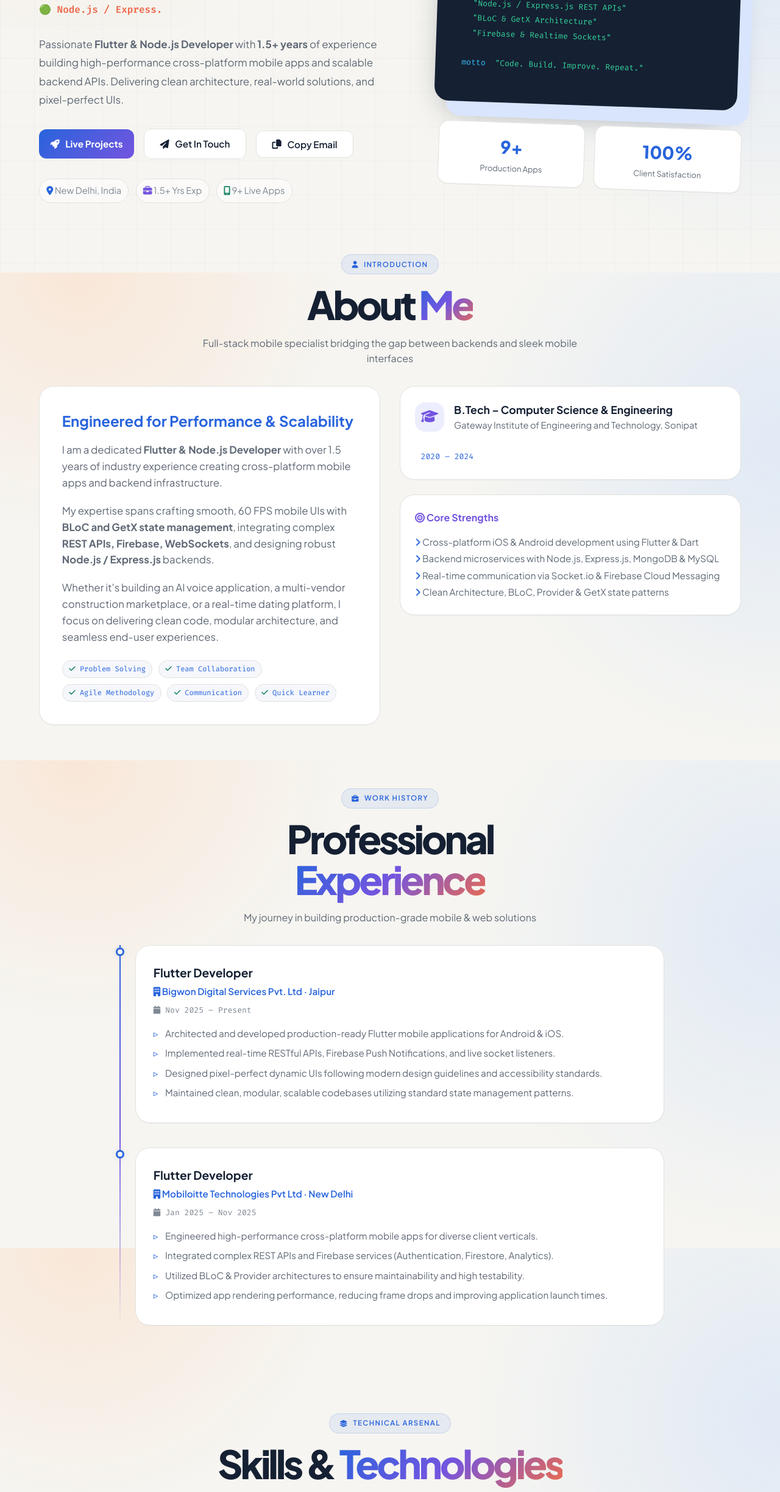
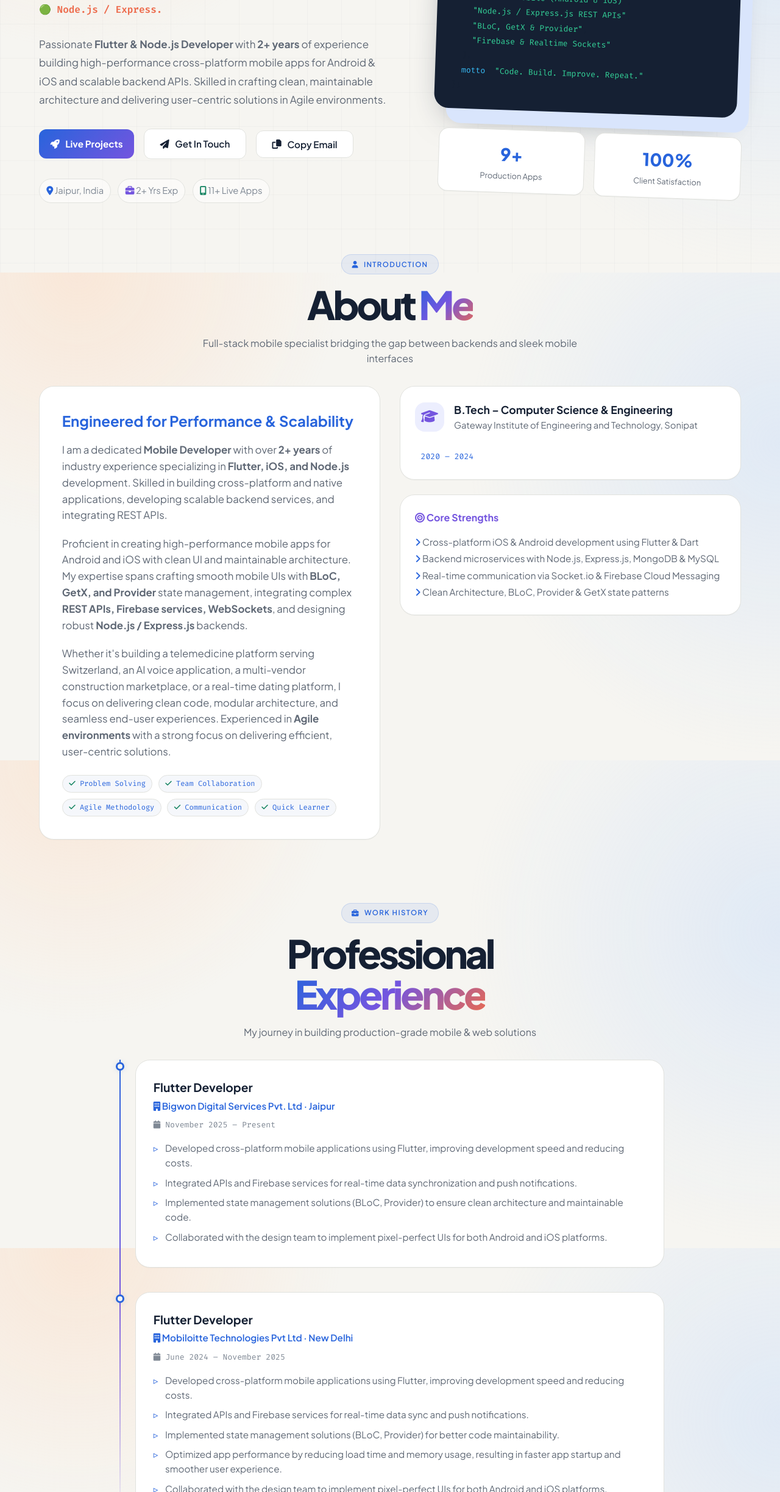
Before and after one commit to Babusaheb12/portfolio, a plain HTML site: page index.html in a window 1280 px wide. Shown: the part 353-2800 px from the top of the page at 61% size. Drawn offline with nearby package versions, Linux system fonts and the light colour scheme.

Commit message:
this is latest code

```diff
--- a/index.html
+++ b/index.html
@@ -6,16 +6,16 @@
   <meta name="viewport" content="width=device-width, initial-scale=1.0">
   <title>Babu Saheb | Flutter & Node.js Developer | Mobile & Backend Specialist</title>
   <meta name="description"
-    content="Portfolio of Babu Saheb - Flutter & Node.js Developer with 1.5+ years of experience building high-performance cross-platform mobile apps and scalable backend APIs.">
+    content="Portfolio of Babu Saheb - Flutter & Node.js Developer with 2+ years of experience building high-performance cross-platform mobile apps and scalable backend APIs.">
   <meta name="keywords"
-    content="Babu Saheb, Flutter Developer, Node.js, Express.js, Mobile Engineer, Cross-Platform Apps, BLoC, GetX, Firebase, REST API, New Delhi India">
+    content="Babu Saheb, Flutter Developer, Node.js, Express.js, Mobile Engineer, Cross-Platform Apps, BLoC, GetX, Firebase, REST API, Jaipur India">
   <meta name="author" content="Babu Saheb">
 
   <!-- Open Graph / Social Media -->
   <meta property="og:type" content="website">
   <meta property="og:title" content="Babu Saheb - Flutter & Node.js Developer">
   <meta property="og:description"
-    content="Building high-performance cross-platform mobile apps and scalable backend APIs.">
+    content="Building high-performance cross-platform mobile apps and scalable backend APIs with 2+ years of experience.">
 
   <!-- Fonts & Icons -->
   <link rel="stylesheet" href="https://cdnjs.cloudflare.com/ajax/libs/font-awesome/6.4.0/css/all.min.css">
@@ -74,9 +74,9 @@
         </div>
 
         <p class="hero-description">
-          Passionate <strong>Flutter & Node.js Developer</strong> with <strong>1.5+ years</strong> of experience
-          building high-performance cross-platform mobile apps and scalable backend APIs. Delivering clean architecture,
-          real-world solutions, and pixel-perfect UIs.
+          Passionate <strong>Flutter & Node.js Developer</strong> with <strong>2+ years</strong> of experience
+          building high-performance cross-platform mobile apps for Android & iOS and scalable backend APIs. Skilled in
+          crafting clean, maintainable architecture and delivering user-centric solutions in Agile environments.
         </p>
 
         <div class="hero-buttons">
@@ -87,11 +87,12 @@
         </div>
 
         <div class="hero-location">
-          <div class="location-item"><i class="fa-solid fa-location-dot" style="color:var(--primary)"></i> New Delhi,
+          <div class="location-item"><i class="fa-solid fa-location-dot" style="color:var(--primary)"></i> Jaipur,
             India</div>
-          <div class="location-item"><i class="fa-solid fa-briefcase" style="color:var(--secondary)"></i> 1.5+ Yrs Exp
+          <div class="location-item"><i class="fa-solid fa-briefcase" style="color:var(--secondary)"></i> 2+ Yrs Exp
           </div>
-          <div class="location-item"><i class="fa-solid fa-mobile-screen" style="color:var(--success)"></i> 9+ Live Apps
+          <div class="location-item"><i class="fa-solid fa-mobile-screen" style="color:var(--success)"></i> 11+ Live
+            Apps
           </div>
         </div>
       </div>
@@ -116,11 +117,12 @@
             &nbsp;&nbsp;<span class="code-val">name</span>: <span class="code-str">"Babu Saheb"</span>,<br>
             &nbsp;&nbsp;<span class="code-val">primaryRole</span>: <span class="code-str">"Flutter & Node.js
               Engineer"</span>,<br>
-            &nbsp;&nbsp;<span class="code-val">experience</span>: <span class="code-str">"1.5+ Years"</span>,<br>
+            &nbsp;&nbsp;<span class="code-val">experience</span>: <span class="code-str">"2+ Years"</span>,<br>
+            &nbsp;&nbsp;<span class="code-val">location</span>: <span class="code-str">"Jaipur, India"</span>,<br>
             &nbsp;&nbsp;<span class="code-val">specialties</span>: [<br>
             &nbsp;&nbsp;&nbsp;&nbsp;<span class="code-str">"Flutter Mobile (Android & iOS)"</span>,<br>
             &nbsp;&nbsp;&nbsp;&nbsp;<span class="code-str">"Node.js / Express.js REST APIs"</span>,<br>
-            &nbsp;&nbsp;&nbsp;&nbsp;<span class="code-str">"BLoC & GetX Architecture"</span>,<br>
+            &nbsp;&nbsp;&nbsp;&nbsp;<span class="code-str">"BLoC, GetX & Provider"</span>,<br>
             &nbsp;&nbsp;&nbsp;&nbsp;<span class="code-str">"Firebase & Realtime Sockets"</span><br>
             &nbsp;&nbsp;],<br>
             &nbsp;&nbsp;<span class="code-val">motto</span>: <span class="code-str">"Code. Build. Improve.
@@ -158,17 +160,22 @@
           <h3 style="font-size:1.5rem; margin-bottom:1rem; color:var(--primary);">Engineered for Performance &
             Scalability</h3>
           <p>
-            I am a dedicated <strong>Flutter & Node.js Developer</strong> with over 1.5 years of industry experience
-            creating cross-platform mobile apps and backend infrastructure.
+            I am a dedicated <strong>Mobile Developer</strong> with over <strong>2+ years</strong> of industry
+            experience
+            specializing in <strong>Flutter, iOS, and Node.js</strong> development. Skilled in building cross-platform
+            and native applications, developing scalable backend services, and integrating REST APIs.
           </p>
           <p>
-            My expertise spans crafting smooth, 60 FPS mobile UIs with <strong>BLoC and GetX state management</strong>,
-            integrating complex <strong>REST APIs, Firebase, WebSockets</strong>, and designing robust <strong>Node.js /
-              Express.js</strong> backends.
+            Proficient in creating high-performance mobile apps for Android and iOS with clean UI and maintainable
+            architecture. My expertise spans crafting smooth mobile UIs with <strong>BLoC, GetX, and Provider</strong>
+            state management, integrating complex <strong>REST APIs, Firebase services, WebSockets</strong>, and
+            designing robust <strong>Node.js / Express.js</strong> backends.
           </p>
           <p>
-            Whether it's building an AI voice application, a multi-vendor construction marketplace, or a real-time
-            dating platform, I focus on delivering clean code, modular architecture, and seamless end-user experiences.
+            Whether it's building a telemedicine platform serving Switzerland, an AI voice application, a multi-vendor
+            construction marketplace, or a real-time dating platform, I focus on delivering clean code, modular
+            architecture, and seamless end-user experiences. Experienced in <strong>Agile environments</strong> with
+            a strong focus on delivering efficient, user-centric solutions.
           </p>
 
           <div style="margin-top:1.5rem; display:flex; gap:0.6rem; flex-wrap:wrap;">
@@ -224,37 +231,43 @@
       </div>
 
       <div class="timeline" style="max-width:850px; margin:0 auto;">
-        <!-- Role 1 -->
+        <!-- Role 1: Bigwon -->
         <div class="timeline-item">
           <div class="timeline-dot"></div>
           <div class="timeline-content glass-card">
             <div class="timeline-role">Flutter Developer</div>
             <div class="timeline-company"><i class="fa-solid fa-building"></i> Bigwon Digital Services Pvt. Ltd · Jaipur
             </div>
-            <div class="timeline-date"><i class="fa-solid fa-calendar"></i> Nov 2025 – Present</div>
+            <div class="timeline-date"><i class="fa-solid fa-calendar"></i> November 2025 – Present</div>
             <ul class="timeline-bullets">
-              <li>Architected and developed production-ready Flutter mobile applications for Android & iOS.</li>
-              <li>Implemented real-time RESTful APIs, Firebase Push Notifications, and live socket listeners.</li>
-              <li>Designed pixel-perfect dynamic UIs following modern design guidelines and accessibility standards.
+              <li>Developed cross-platform mobile applications using Flutter, improving development speed and reducing
+                costs.</li>
+              <li>Integrated APIs and Firebase services for real-time data synchronization and push notifications.</li>
+              <li>Implemented state management solutions (BLoC, Provider) to ensure clean architecture and maintainable
+                code.</li>
+              <li>Collaborated with the design team to implement pixel-perfect UIs for both Android and iOS platforms.
               </li>
-              <li>Maintained clean, modular, scalable codebases utilizing standard state management patterns.</li>
             </ul>
           </div>
         </div>
 
-        <!-- Role 2 -->
+        <!-- Role 2: Mobiloitte -->
         <div class="timeline-item">
           <div class="timeline-dot"></div>
           <div class="timeline-content glass-card">
             <div class="timeline-role">Flutter Developer</div>
             <div class="timeline-company"><i class="fa-solid fa-building"></i> Mobiloitte Technologies Pvt Ltd · New
               Delhi</div>
-            <div class="timeline-date"><i class="fa-solid fa-calendar"></i> Jan 2025 – Nov 2025</div>
+            <div class="timeline-date"><i class="fa-solid fa-calendar"></i> June 2024 – November 2025</div>
             <ul class="timeline-bullets">
-              <li>Engineered high-performance cross-platform mobile apps for diverse client verticals.</li>
-              <li>Integrated complex REST APIs and Firebase services (Authentication, Firestore, Analytics).</li>
-              <li>Utilized BLoC & Provider architectures to ensure maintainability and high testability.</li>
-              <li>Optimized app rendering performance, reducing frame drops and improving application launch times.</li>
+              <li>Developed cross-platform mobile applications using Flutter, improving development speed and reducing
+                costs.</li>
+              <li>Integrated APIs and Firebase services for real-time data sync and push notifications.</li>
+              <li>Implemented state management solutions (BLoC, Provider) for better code maintainability.</li>
+              <li>Optimized app performance by reducing load time and memory usage, resulting in faster app startup and
+                smoother user experience.</li>
+              <li>Collaborated with the design team to implement pixel-perfect UIs for both Android and iOS platforms.
+              </li>
             </ul>
           </div>
         </div>
@@ -365,6 +378,16 @@
           <div class="skill-tag">Version Control</div>
         </div>
         <div class="skill-card glass-card" data-category="tools">
+          <div class="skill-icon-wrap" style="color:#3DDC84;"><i class="fa-brands fa-android"></i></div>
+          <div class="skill-name">Android Studio</div>
+          <div class="skill-tag">Android IDE</div>
+        </div>
+        <div class="skill-card glass-card" data-category="tools">
+          <div class="skill-icon-wrap" style="color:#147EFB;"><i class="fa-brands fa-apple"></i></div>
+          <div class="skill-name">Xcode</div>
+          <div class="skill-tag">iOS IDE</div>
+        </div>
+        <div class="skill-card glass-card" data-category="tools">
           <div class="skill-icon-wrap" style="color:#FF6C37;"><i class="fa-solid fa-paper-plane"></i></div>
           <div class="skill-name">Postman</div>
           <div class="skill-tag">API Testing</div>
@@ -378,6 +401,21 @@
           <div class="skill-icon-wrap" style="color:#007ACC;"><i class="fa-solid fa-code"></i></div>
           <div class="skill-name">VS Code</div>
           <div class="skill-tag">IDE</div>
+        </div>
+        <div class="skill-card glass-card" data-category="tools">
+          <div class="skill-icon-wrap" style="color:#FFCA28;"><i class="fa-solid fa-fire-flame-curved"></i></div>
+          <div class="skill-name">Firebase Console</div>
+          <div class="skill-tag">Backend Services</div>
+        </div>
+        <div class="skill-card glass-card" data-category="mobile">
+          <div class="skill-icon-wrap" style="color:#0071BC;"><i class="fa-brands fa-swift"></i></div>
+          <div class="skill-name">Swift</div>
+          <div class="skill-tag">iOS Native</div>
+        </div>
+        <div class="skill-card glass-card" data-category="mobile">
+          <div class="skill-icon-wrap" style="color:#D70F64;"><i class="fa-solid fa-cube"></i></div>
+          <div class="skill-name">Provider</div>
+          <div class="skill-tag">State Management</div>
         </div>
       </div>
     </div>
@@ -394,7 +432,7 @@
 
       <!-- Project Category Filters -->
       <div class="skills-filter" style="margin-bottom:2.5rem;">
-        <button class="filter-btn active" data-pfilter="all">All Projects (10)</button>
+        <button class="filter-btn active" data-pfilter="all">All Projects (11)</button>
         <button class="filter-btn" data-pfilter="mobile">📱 Mobile Apps</button>
         <button class="filter-btn" data-pfilter="web">🟢 Web & Backend</button>
         <button class="filter-btn" data-pfilter="realtime">⚡ AI & Realtime</button>
@@ -410,7 +448,9 @@
           </div>
           <div class="project-body">
             <h3 class="project-title">QuickMed App</h3>
-            <p class="project-desc">European Telemedicine platform for Switzerland. Request doctor consultations in a few clicks with doctor calls within the hour, digital prescriptions, lab referrals & direct insurance billing.</p>
+            <p class="project-desc">European Telemedicine platform for Switzerland. Request doctor consultations in a
+              few clicks with doctor calls within the hour, digital prescriptions, lab referrals & direct insurance
+              billing.</p>
             <div class="project-tech">
               <span class="tech-pill">Flutter</span>
               <span class="tech-pill">Node.js</span>
@@ -419,8 +459,8 @@
               <span class="tech-pill">REST API</span>
             </div>
             <div class="project-links">
-              <a href="https://play.google.com/store/apps/details?id=com.quickmed.quickmed&pcampaignid=web_share" target="_blank" rel="noopener"
-                class="link-btn"><i class="fa-brands fa-google-play"></i> Play Store</a>
+              <a href="https://play.google.com/store/apps/details?id=com.quickmed.quickmed&pcampaignid=web_share"
+                target="_blank" rel="noopener" class="link-btn"><i class="fa-brands fa-google-play"></i> Play Store</a>
               <a href="https://apps.apple.com/ch/app/quickmed-app/id6737278009" target="_blank" rel="noopener"
                 class="link-btn"><i class="fa-brands fa-apple"></i> App Store</a>
               <button class="link-btn open-modal-btn" data-project="quickmed"><i class="fa-solid fa-circle-info"></i>
@@ -476,8 +516,8 @@
             <div class="project-links">
               <a href="https://play.google.com/store/apps/details?id=com.lnh.landsandhomes" target="_blank"
                 rel="noopener" class="link-btn"><i class="fa-brands fa-google-play"></i> Play Store</a>
-              <a href="https://apps.apple.com/in/app/lands-homes/id6749686247" target="_blank"
-                rel="noopener" class="link-btn"><i class="fa-brands fa-apple"></i> App Store</a>
+              <a href="https://apps.apple.com/in/app/lands-homes/id6749686247" target="_blank" rel="noopener"
+                class="link-btn"><i class="fa-brands fa-apple"></i> App Store</a>
               <button class="link-btn open-modal-btn" data-project="realestate"><i class="fa-solid fa-circle-info"></i>
                 Details</button>
             </div>
@@ -690,8 +730,10 @@
 
       <!-- GitHub Contribution Snake Animation -->
       <div class="activity-graph-card">
-        <img src="https://raw.githubusercontent.com/BabuSaheb12/BabuSaheb12/output/github-contribution-grid-snake-dark.svg"
-          alt="GitHub Contribution Grid Snake for Babu Saheb" loading="lazy" style="width: 100%; height: auto; display: block; border-radius: 8px;">
+        <img
+          src="https://raw.githubusercontent.com/BabuSaheb12/BabuSaheb12/output/github-contribution-grid-snake-dark.svg"
+          alt="GitHub Contribution Grid Snake for Babu Saheb" loading="lazy"
+          style="width: 100%; height: auto; display: block; border-radius: 8px;">
       </div>
     </div>
   </section>
@@ -717,8 +759,7 @@
             alt="Top Languages" class="github-img">
         </div>
         <div class="github-stat-card glass-card">
-          <img
-            src="https://raw.githubusercontent.com/BabuSaheb12/BabuSaheb12/main/profile/streak.svg"
+          <img src="https://raw.githubusercontent.com/BabuSaheb12/BabuSaheb12/main/profile/streak.svg"
             alt="GitHub Streak Stats" class="github-img">
         </div>
       </div>
```
